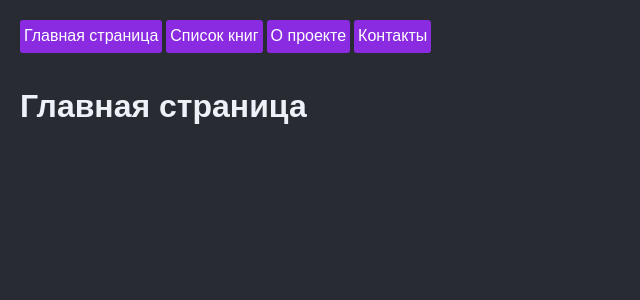
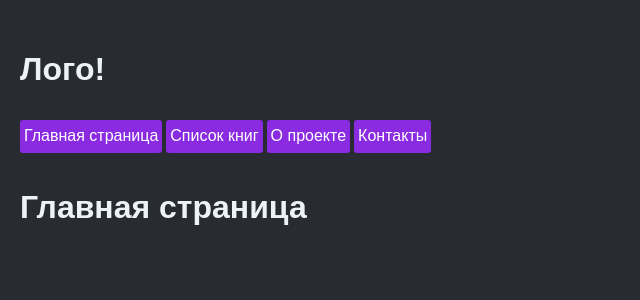
Before and after one commit to aleksmn/react-router-v6, a React (Create React App) app: page / in a window 1280 px wide. Shown: the top 300 px of the page, without its empty margins (0-640 px from the left). Built offline with nearby package versions, Linux system fonts and the light colour scheme.

Commit message:
add extra content

```diff
--- a/src/App.js
+++ b/src/App.js
@@ -12,6 +12,12 @@ import { BookLayout } from './components/BookLayout';
 const App = () => {
   return (
     <div className="content">
+
+      <Routes>
+        <Route path="*" element={<h1>Лого!</h1>}></Route>
+        <Route path="/books/*" element={<h1>Лого на странице с книгами!</h1>}></Route>
+      </Routes>
+
       <Navbar />
       <Routes>
         <Route path="/" element={< Home />} />
```
